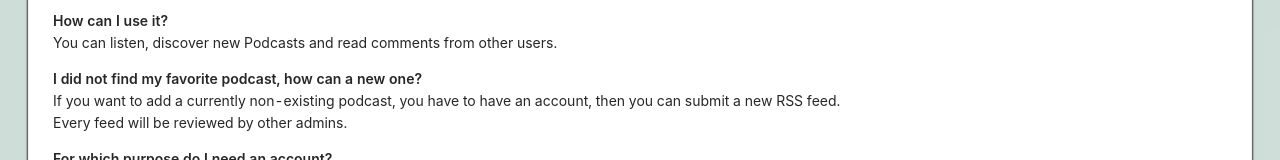
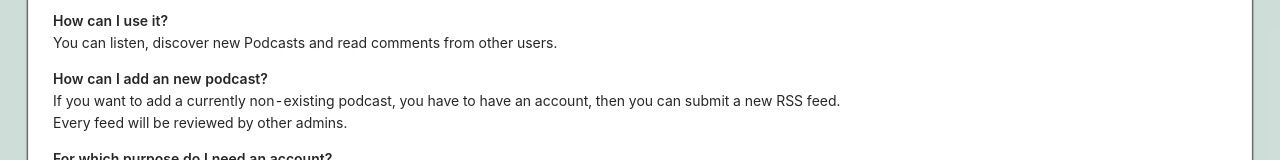
Before and after one commit to DominicWrege/elenco-frontend, a React (Create React App) app: page /faq in a window 1280 px wide. Shown: the part 225-385 px from the top of the page. Built offline with nearby package versions, Linux system fonts and the light colour scheme; no server answers.

Commit message:
add klink to category

```diff
--- a/src/components/Faq/Faq.tsx
+++ b/src/components/Faq/Faq.tsx
@@ -17,9 +17,7 @@ const Faq = () => {
 					You can listen, discover new Podcasts and read comments from other
 					users.
 				</p>
-				<Text strong>
-					I did not find my favorite podcast, how can a new one?
-				</Text>
+				<Text strong>How can I add an new podcast?</Text>
 				<p>
 					If you want to add a currently non-existing podcast, you have to have
 					an account, then you can submit a new RSS feed.<br></br> Every feed
--- a/src/components/FeedResultCard/FeedResultCard.tsx
+++ b/src/components/FeedResultCard/FeedResultCard.tsx
@@ -29,9 +29,15 @@ const FeedResultCard: React.FC<Props> = ({ feed }) => {
 				a.description.localeCompare(b.description)
 			)
 			.map((category: Category) => (
-				<Tag key={category.id} icon={<TagFilled />}>
-					{category.description}
-				</Tag>
+				<Link href={`/category/${category.description}`}>
+					<Tag
+						key={category.id}
+						icon={<TagFilled />}
+						onClick={() => util.scrollTop()}
+					>
+						{category.description}
+					</Tag>
+				</Link>
 			));
 
 		return <div>{CategoryTags}</div>;
--- a/src/functions/category.ts
+++ b/src/functions/category.ts
@@ -3,8 +3,6 @@ import { Category, TopCategory } from "../models/category";
 import { http } from "./http";
 
 export namespace category {
-
-
 
     export async function getAll(): Promise<Category[]> {
 
```
